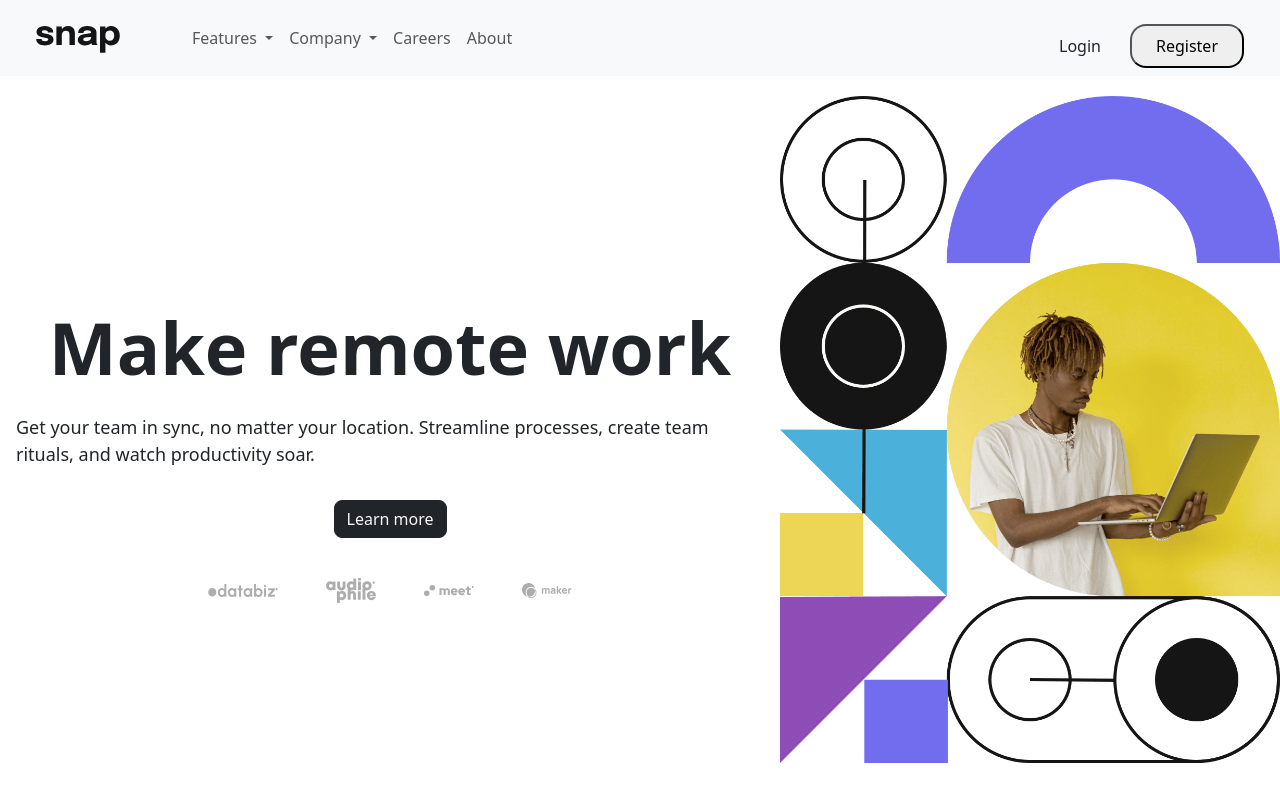
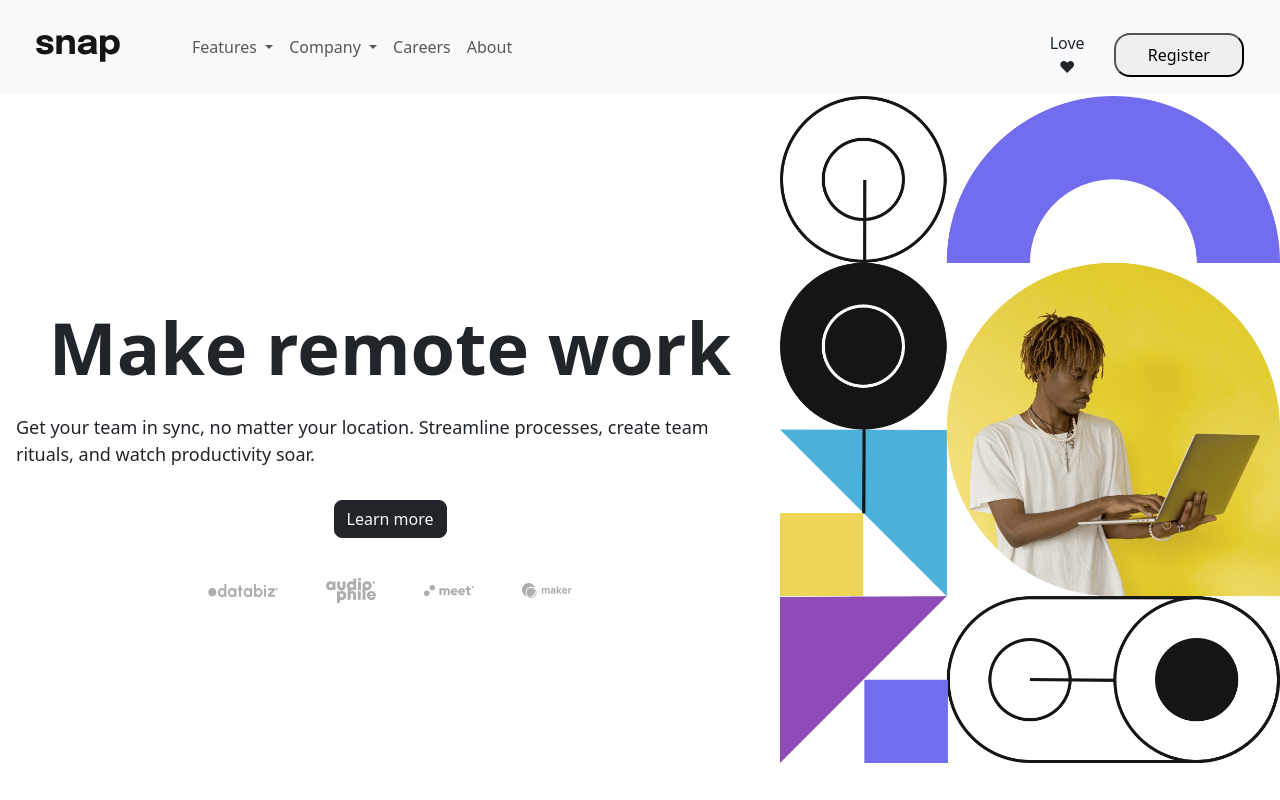
Before and after one commit to Okedinero/intro-sec, a plain HTML site: page index.html in a window 1280 px wide. Drawn offline with nearby package versions, Linux system fonts and the light colour scheme.

Commit message:
updated login to Love

```diff
--- a/index.html
+++ b/index.html
@@ -125,7 +125,7 @@
               class="d-flex align-items-center gap-3 flex-md-row flex-column mt-3"
               role="search"
             >
-              <a class="btn" href="#">Login</a>
+              <a class="btn" href="#">Love❤</a>
               <button class="py-2 rounded-4 w-100 px-md-4" type="submit">
                 Register
               </button>
```
